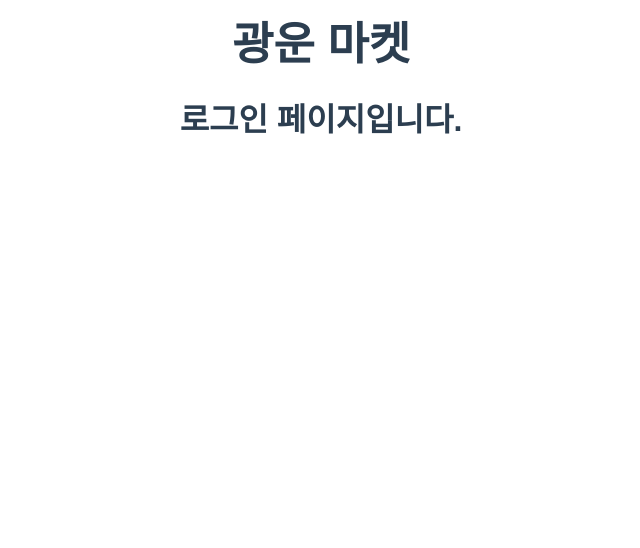
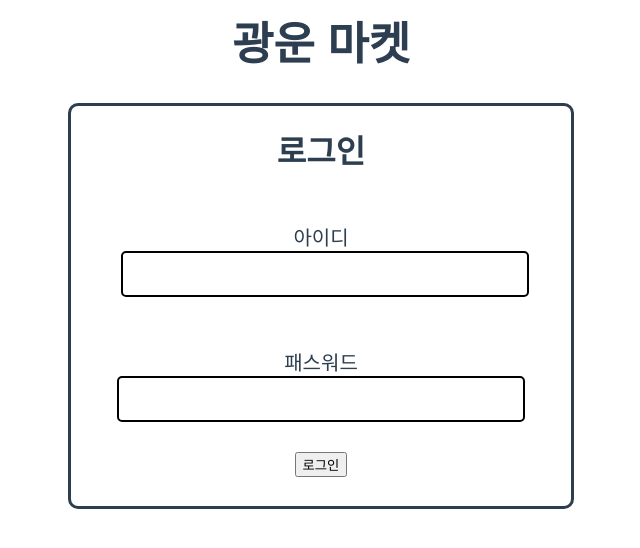
Before and after one commit to codml/DB_team3, a Vue app in the folder frontend/: page /login in a window 1280 px wide. Shown: the top 548 px of the page, without its empty margins (319-959 px from the left). Built offline with nearby package versions, Linux system fonts and the light colour scheme.

Commit message:
11.10 - 로그인 페이지

```diff
--- a/frontend/package.json
+++ b/frontend/package.json
@@ -10,7 +10,8 @@
   "dependencies": {
     "core-js": "^3.8.3",
     "vue": "^3.2.13",
-    "vue-router": "^4.0.3"
+    "vue-router": "^4.0.3",
+    "vuex": "^4.1.0"
   },
   "devDependencies": {
     "@babel/core": "^7.12.16",
--- a/frontend/src/pages/login/LoginPage.vue
+++ b/frontend/src/pages/login/LoginPage.vue
@@ -1,16 +1,59 @@
 <template>
   <div class="login">
-    <h1>로그인 페이지입니다.</h1>
+    <h1>로그인</h1>
+    <form action="">
+      <div class="userID">
+        <label for="userID">아이디</label><br>
+        <input id="userID" name="userID" type="text" />
+      </div>
+      <div class="userPwd">
+        <label for="userPwd">패스워드</label><br>
+        <input id="userPwd" name="userPwd" type="password" />
+      </div>
+      <button>로그인</button>
+    </form>
   </div>
 </template>
 
-<style>
-#Login {
-  font-family: Avenir, Helvetica, Arial, sans-serif;
-  -webkit-font-smoothing: antialiased;
-  -moz-osx-font-smoothing: grayscale;
-  text-align: center;
-  color: #2c3e50;
-  margin-top: 60px;
+<script>
+
+</script>
+
+<style scoped>
+
+.login {
+  margin-top: 30px;
+  margin-left: auto;
+  margin-right: auto;
+  border-style: solid;
+  border-radius: 10px;
+  width: 500px;
+  height: 400px;
 }
+
+h1 {
+  margin: 20px;
+}
+
+div.userID {
+  margin: 50px;
+}
+
+div.userPwd {
+  margin: 30px;
+}
+
+label {
+  font-size: 20px;
+}
+
+input {
+  width: 400px;
+  height: 40px;
+  border-style: solid;
+  border-radius: 5px;
+  border-color: black;
+  font-size: 18px;
+}
+
 </style>
--- a/frontend/src/pages/signup/SignUPPage.vue
+++ b/frontend/src/pages/signup/SignUPPage.vue
@@ -1,5 +1,24 @@
 <template>
   <div class="signup">
-    <h1>회원가입 페이지입니다.</h1>
+    <h1>회원가입</h1>
+    <div>
+
+    </div>
   </div>
 </template>
+
+<script>
+
+</script>
+
+<style scoped>
+
+.signup {
+  margin-top: 30px;
+}
+
+h1 {
+  margin: 20px;
+}
+
+</style>
```
Also changed, not shown: 2 other files (tests, documents, lock files or other folders).
